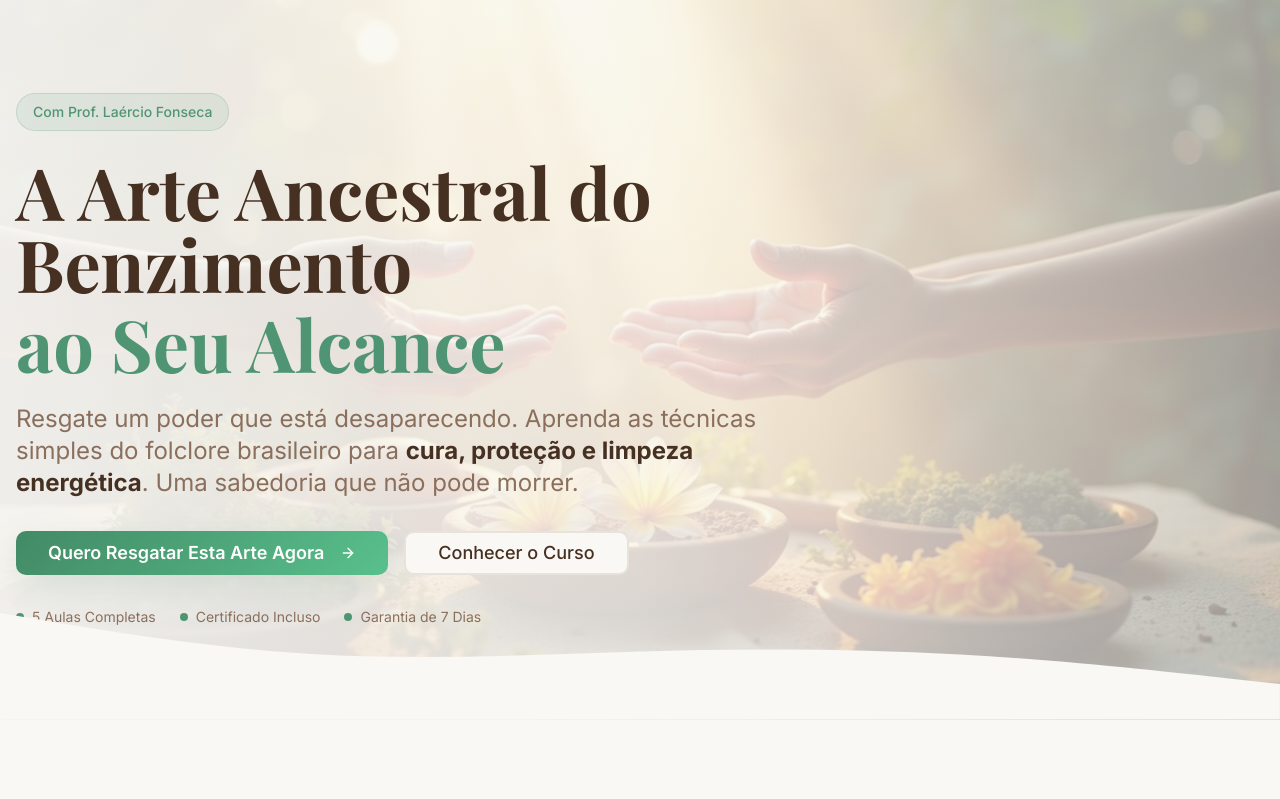
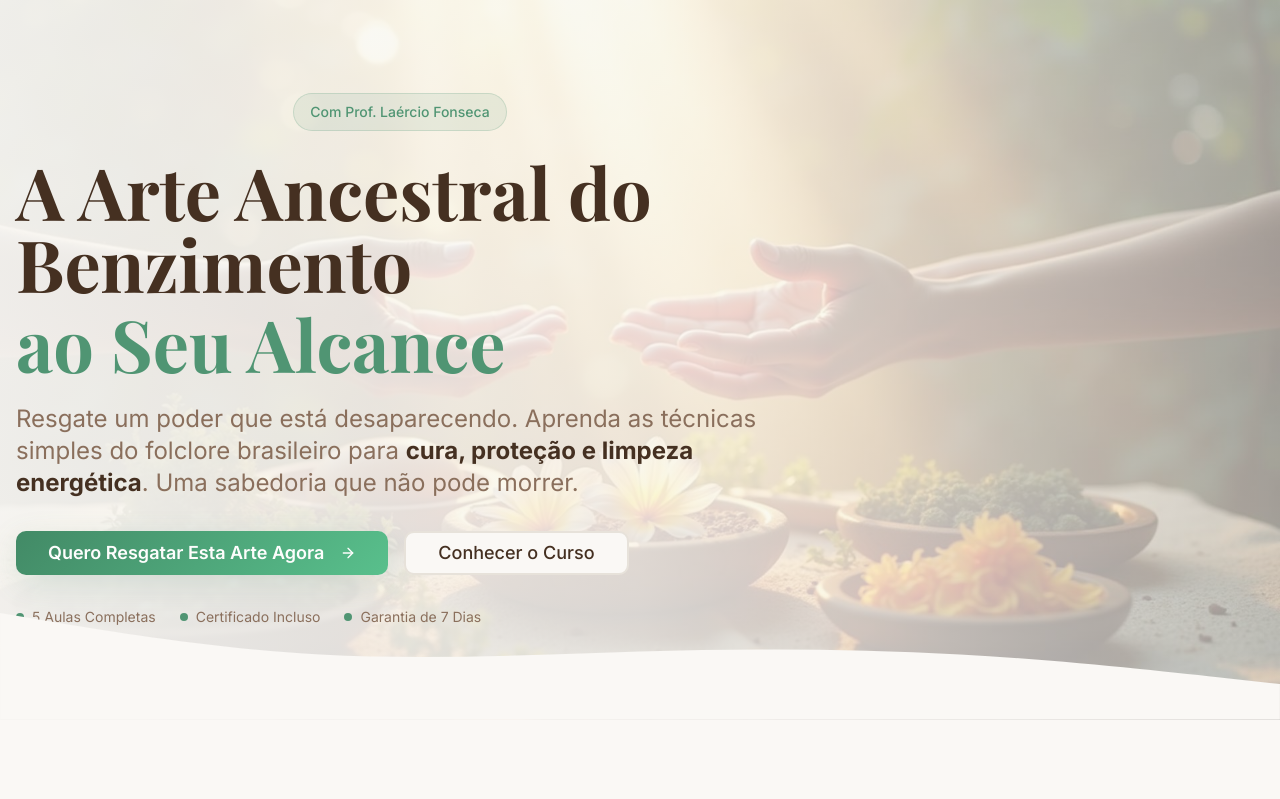
Before and after one commit to joelsmacedo/benzimento-ancestral-copy, a React (Vite) app: page / in a window 1280 px wide. Shown: the top 799 px of the page. Built offline with nearby package versions, Linux system fonts and the light colour scheme; the HTML template or start-up script is replaced by a standard one.

Commit message:
Center professor name in hero section
Center the "Com Prof. Laércio Fonseca" badge in the hero section to align with the main title.

```diff
--- a/src/components/HeroSection.tsx
+++ b/src/components/HeroSection.tsx
@@ -22,8 +22,10 @@ export const HeroSection = () => {
       {/* Content */}
       <div className="container relative z-10 px-4 py-20">
         <div className="max-w-3xl">
-          <div className="inline-block mb-6 px-4 py-2 bg-primary/10 rounded-full border border-primary/20">
-            <p className="text-sm font-medium text-primary">Com Prof. Laércio Fonseca</p>
+          <div className="flex justify-center mb-6">
+            <div className="px-4 py-2 bg-primary/10 rounded-full border border-primary/20">
+              <p className="text-sm font-medium text-primary">Com Prof. Laércio Fonseca</p>
+            </div>
           </div>
 
           <h1 className="text-5xl md:text-7xl font-bold mb-6 leading-tight">
```
